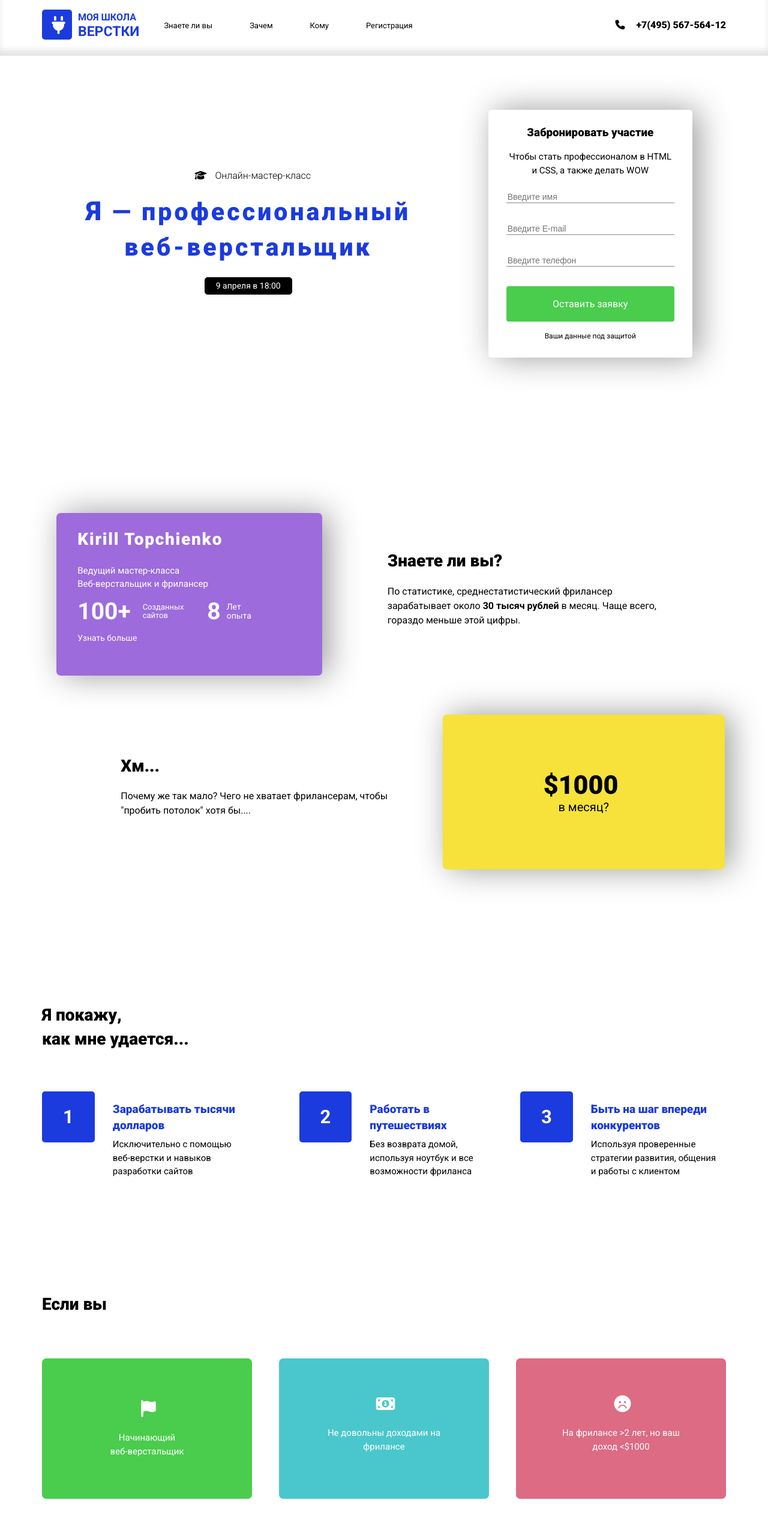
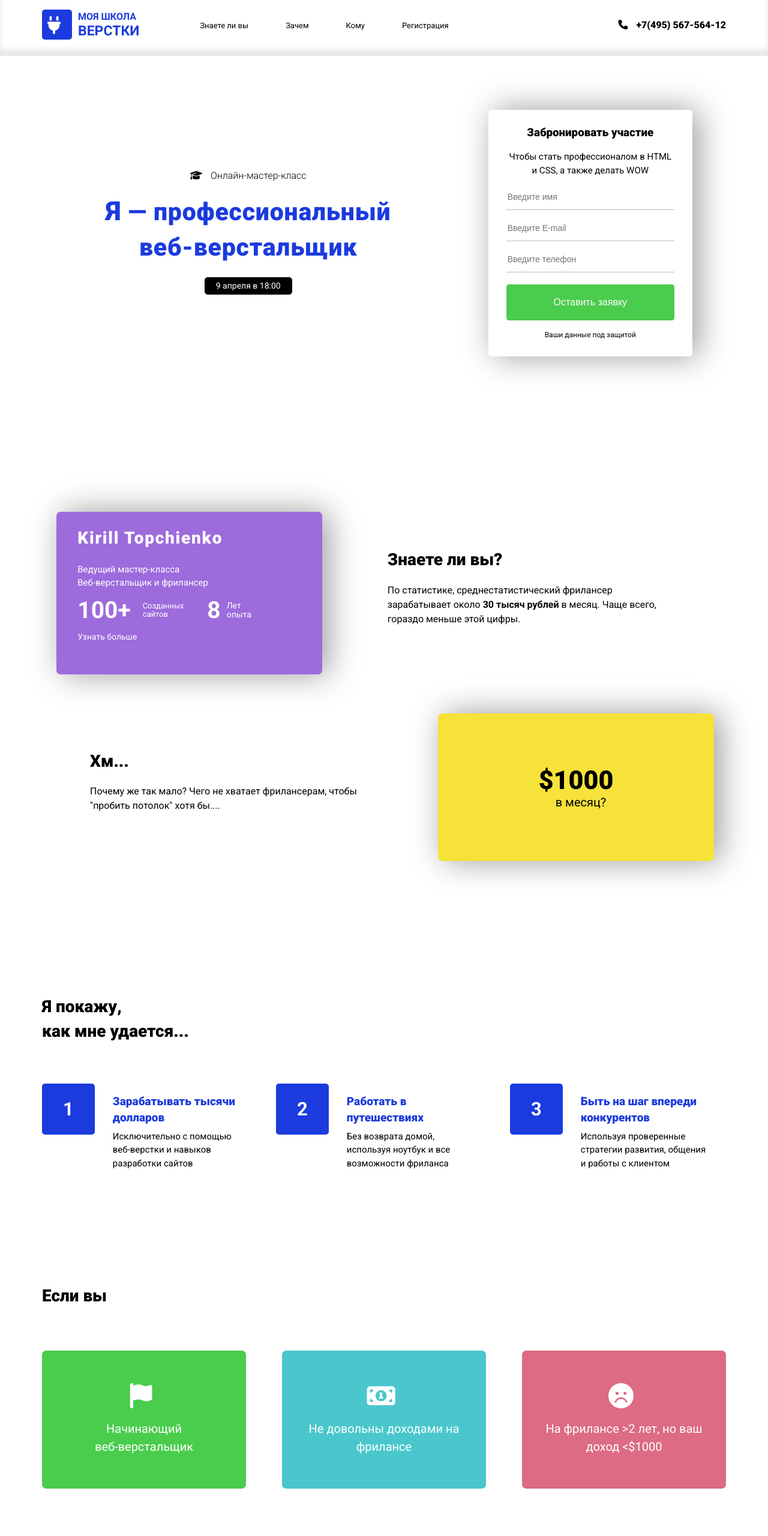
Before and after one commit to KIRGET/Big-project, a plain HTML site: page index.html in a window 1280 px wide. Shown: the top 2560 px of the page at 60% size. Drawn offline with Linux system fonts and the light colour scheme.

Commit message:
fix the file & end of project

```diff
--- a/css/style.css
+++ b/css/style.css
@@ -57,6 +57,7 @@ a {
 /*---------------------- header section ------------------------ */
 .fon {
     background:  url('../img/firs.png') no-repeat center top / cover;
+    padding: 90px 0 135px;
 }
 
 .nav {
@@ -71,21 +72,20 @@ a {
 
 }
 
-.nav__plug {
+.logo__icon {
     width: 50px;
     height: 50px;
     background: #1b3bde;
     border-radius: 5px;
     text-align: center;
-}
-
-.nav__plug {
     font-size: 30px;
     color: #fff;
     padding: 9px 0px;
 }
 
-.nav__text {
+
+
+.logo__text {
     font-size: 16px;
     font-weight: 700;
     text-transform: uppercase;
@@ -94,14 +94,18 @@ a {
     padding: 0 10px;
 }
 
-.nav__verst {
+.logo__verst {
     display: block;
     font-size: 23px;
     color: #1b3bde;
     font-weight: 700;
 }
 
-.nav__item a {
+.list {
+    margin-left: 60px;
+}
+
+.list__item a {
     color: #000;
     font-size: 13px;
     transition: 0.2s;
@@ -110,7 +114,7 @@ a {
     border-radius: 5px;
 }
 
-.nav__item a:hover {
+.list__item a:hover {
     font-size: 13px;
     font-weight: normal;
     background: #000;
@@ -123,7 +127,6 @@ a {
 }
 
 .nav__number {
-    margin-left: 5px;
     font-weight: 900;
     color: #000;
 }
@@ -138,10 +141,6 @@ a {
 }
 
 /* ---------------------------------------------- */
-
-.fon__container {
-    padding: 90px 0 135px;
-}
 
 .fon__icon {
     font-size: 16px;
@@ -161,7 +160,6 @@ a {
 
 .fon__block {
     width: 575px;
-    /* margin-left: 60px; */
     text-align: center;
 }
 
@@ -171,7 +169,7 @@ a {
 
 .fon__title {
     font-size: 41px;
-    letter-spacing: 0.1em;
+    letter-spacing: 0.02em;
     color: #1b3bde;
     padding-bottom: 19px;
 }
@@ -210,23 +208,23 @@ a {
 
 
 .form__bttn {
-    padding: 40px 0 15px;
-    border: 1px solid;
+    width: 100%;
+    font-size: 16px;
     padding: 20px;
+    border: 1px solid #4acc4d;
     border-radius: 4px;
     text-align: center;
     background: #4acc4d;
-    border:1px;
+    color: #fff;
+    outline: 0;
+    transition: 0.4s;
+    cursor: pointer;
 }
 
-.btn {
-    color: #fff;
-    transition: 0.4s;
 
-}
-
-.btn:hover {
+.form__bttn:hover {
     color: #4acc4d;
+    background-color: #fff;
 }
 
 .form__data {
@@ -235,16 +233,18 @@ a {
     text-align: center;
 }
 
-.form__box {
-    margin-bottom: 32px;
+.form__box > .form__input {
+    margin-bottom: 20px;
 }
+
 
 .form__input {
     width: 100%;
     font-size: 14px;
     color: #bdbdbd;
     border: none;
-    border-bottom: 2px solid;
+    padding-bottom: 13px;
+    border-bottom: 1px solid;
     outline: none;
     transition: 0.3s;
     cursor: pointer;
@@ -253,8 +253,10 @@ a {
 .form__input:focus {
     font-size: 14px;
     color: #000;
-    border-bottom: 2px solid #000;
+    border-bottom: 1px solid #000;
 }
+
+.form__input:focus::-webkit-input-placeholder {color:#000;}
 
 /*---------------------- /header section ------------------------ */
 
@@ -341,12 +343,16 @@ a {
 }
 
 .money {
-    width: 470px;
-    padding: 40px 66px 40px 50px;
+    width: 460px;
+    height: 265px
+    flex-direction: column;
+    align-items: center;
+    justify-content: center;
     background: #f6e23a;
     border-radius: 7px;
     color: #fff;
     box-shadow: 10px 0px 53px rgba(0,0,0,0.4);
+
 }
 
 .money__item {
@@ -366,32 +372,30 @@ a {
     padding-left: 16px;
 }
 
-.question__second {
-    width: 661px;
-    padding: 66px 22px 0px 129px;
-}
+/* .question__second {
+width: 661px;
+padding: 66px 22px 0px 129px;
+} */
 
 /* ------------------------------------------------------- */
 
-.show__fon {
+.show  {
     background:  url('../img/firs.png') no-repeat center top / cover;
+    padding: 102px 0 100px;
 }
 
-.show__container{
-    padding: 102px 0 100px;
-}
 
 /* ------------------------------------------ */
 
 .can__title {
     width: 270px;
     font-size: 28px;
-    padding-bottom: 66px;
+    margin-bottom: 66px;
     white-space: pre-line;
 }
 
 .can__item {
-    width: 370px;
+    width: 360px;
 }
 
 .can__select {
@@ -414,137 +418,72 @@ a {
     padding: 16px 23px 0 30px;
 }
 
-/* --------------------------------------------- */
-
-.work {
-    width: 310px
-}
-
-.work__select {
-    display: inline-block;
-    font-size: 31px;
-    font-weight: 700;
-    color: #fff;
-    padding: 24px 35px;
-    background: #1b3bde;
-    border-radius: 5px;
-}
-
-.work__travel {
-    font-size: 19px;
-    color: #1b3bde;
-    padding-bottom: 6px;
-}
-
-.work__money {
-    padding: 16px 19px 0 30px;
-}
-
-/* ------------------------------------------------ */
-
-.step {
-    width: 343px;
-}
-
-.step__select {
-    display: inline-block;
-    font-size: 31px;
-    font-weight: 700;
-    color: #fff;
-    padding: 24px 35px;
-    background: #1b3bde;
-    border-radius: 5px;
-}
-
-.step__text {
-    font-size: 19px;
-    color: #1b3bde;
-    padding-bottom: 6px;
-}
-
-.step__next {
-    padding: 16px 5px 0 30px;
-}
 
 /* ------------------------------------------------- */
-.if__container {
-    font-size: 28px;
+.if {
     padding: 90px 0 102px 0;
 }
 
-.biginner {
-    width: 350px;
-    padding: 68px 112px;
+.if__title {
+    font-size: 28px;
+    margin-bottom: 70px;
+}
+
+.you-item > div {
+    font-size: 42px;
+    margin-bottom: 19px;
+}
+
+.you-item {
+    width: 340px;
+    height: 230px;
+    flex-direction: column;
+    align-items: center;
+    justify-content: center;
+    text-align: center;
     color: #fff;
-    text-align: center;
     border-radius: 7px;
     background: #4acc4d;
     transition: 0.2s;
 }
 
-.biginner:hover {
-    box-shadow: 10px 0px 53px rgba(0,0,0,0.3);
+.you-item:hover {
+    box-shadow: 0px -2px 21px 9px rgba(0, 0, 0, 0.3);
 }
 
-.biginer__text {
-    padding: 20px 0 0px;
-}
-
-.if__title {
-    padding-bottom: 70px;
+.you-item__text {
+    font-size: 20px;
+    padding: 0 86px;
 }
 
 /* -------------------------------------------------- */
 
-.finance {
-    width: 350px;
-    padding: 60px 79px;
-    color: #fff;
-    text-align: center;
-    border-radius: 7px;
+.you-item__blue {
     background: #4ac7cc;
-    transition: 0.2s;
 }
 
-.finance:hover {
-    box-shadow: 10px 0px 53px rgba(0,0,0,0.3);
-}
-
-.finance__text {
-    padding: 20px 0 0px;
+.you-item__finance {
+    font-size: 20px;
 }
 
 
 /* ---------------------------------------------------- */
 
-.freelance {
-    width: 350px;
-    padding: 60px 69px;
-    color: #fff;
-    text-align: center;
-    border-radius: 7px;
+.you-item__red {
     background: #dc6b83;
-    transition: 0.2s;
 }
 
-.freelance:hover {
-    box-shadow: 10px 0px 53px rgba(0,0,0,0.3);
-}
+.you-item__freelance {
+    font-size: 20px;
+    padding: 0 26px;
 
-
-
-.freelance__text {
-    padding: 20px 0 0px;
 }
 
 /* ------------------------------------------------------ */
 
 .order__fon {
     background:  url('../img/second-bg.png') no-repeat center top / cover;
-}
-
-.order__container {
-    padding: 90px 0 118px 0;
+    padding: 90px 0 118px;
 }
 
 .order-block {
@@ -552,13 +491,16 @@ a {
     color: #fff;
 }
 
-.far,
-.fas {
+.far {
     padding: 0 10px 0 15px;
 }
 
+.fas {
+    margin-right: 10px;
+}
+
 .order_icon {
-    padding: 105px 0 34px;
+    padding: 122px 0 34px;
 }
 
 .order__title {
@@ -570,3 +512,7 @@ a {
     display: -webkit-inline-box;
     padding: 23px 0 0 42px;
 }
+
+.order__y {
+    margin-left: 28px;
+}
--- a/index.html
+++ b/index.html
@@ -35,24 +35,26 @@
 
     <header class="header" id="header">
         <div class="nav">
-            <div class="container nav__container d-flex justify-content-between">
-                <div class="nav__plug"><i class="fas fa-plug"></i></div>
-                <p class="nav__text">Моя школа <span class="nav__verst">верстки</span></p>
-                <!----------------------------------------------------------->
-                <ul class="nav__list d-flex">
-                    <li class="nav__item"><a href="#">Знаете ли вы</a></li>
-                    <li class="nav__item"><a href="#">Зачем</a></li>
-                    <li class="nav__item"><a href="#">Кому</a></li>
-                    <li class="nav__item"><a href="#">Регистрация</a></li>
+            <div class="container nav__container d-flex justify-content-flex-start">
+                <div class="logo d-flex">
+                    <div class="logo__icon"><i class="fas fa-plug"></i></div>
+                    <p class="logo__text">Моя школа <span class="logo__verst">верстки</span></p>
+                </div>
+                <!------------------------- nav ------------------------------->
+                <ul class="list d-flex">
+                    <li class="list__item"><a href="#">Знаете ли вы</a></li>
+                    <li class="list__item"><a href="#">Зачем</a></li>
+                    <li class="list__item"><a href="#">Кому</a></li>
+                    <li class="list__item"><a href="#">Регистрация</a></li>
                 </ul>
-                <!----------------------------------------------------------->
+                <!------------------------ phone ------------------------------>
                 <div class="nav__phone">
-                    <i class="fas fa-phone"></i>
-                    <a class="nav__number" href="tel:+756756412">+7(495) 567-564-12</a>
+                    <a class="nav__number" href="tel:+756756412"><i class="fas fa-phone"></i>
+                        +7(495) 567-564-12</a>
                     </div>
                 </div>
             </div>
-        <!-- ------------------------------------------------------------------>
+            <!-- ------------------------- offer ------------------------------>
             <div class="fon">
                 <div class="container fon__container d-flex justify-content-around">
                     <div class="fon__block">
@@ -70,26 +72,16 @@
 
                         <div class="form__box">
                             <input class="form__input" placeholder="Введите имя">
-                    </div>
-
-                    <div class="form__box">
                             <input class="form__input" placeholder="Введите E-mail">
-                    </div>
-
-                    <div class="form__box">
                             <input class="form__input" placeholder="Введите телефон">
                         </div>
-
-                    <div class="form__bttn">
-                        <a href="url" class="btn">Оставить заявку</a>
-                    </div>
+                        <button formaction="handler.php" type="button" class="form__bttn">Оставить заявку</button>
                         <p class="form__data">Ваши данные под защитой</p>
-
                     </form>
                 </div>
             </div>
         </header>
-    <!------------------------------------------------------------------------->
+        <!------------------------- speaker ----------------------------------->
 
         <section class="know" id="know">
             <div class="container know__container">
@@ -115,27 +107,26 @@
                             <p class="question__text">По статистике, среднестатистический фрилансер зарабатывает около <span class="rubl">30 тысяч рублей</span> в месяц. Чаще всего, гораздо меньше этой цифры.</p>
                         </div>
                     </div>
-                <!-- ---------------------------------------------------------->
+                    <!-- ----------------- ???????????? ----------------------->
 
-                <div class="question-main d-flex justify-content-around ">
-                    <div class="question__second">
+                    <div class="amount d-flex justify-content-around ">
+                        <div class="question">
                             <h2 class="question__title">Хм...</h2>
                             <p class="question__text">Почему же так мало? Чего не хватает фрилансерам, чтобы "пробить потолок" хотя бы....</p>
                         </div>
 
-                    <div class="money">
+                        <div class="money d-flex">
                             <div class="money__item">$1000 <span class="money__month">в месяц?</span></div>
                         </div>
                     </div>
                 </div>
             </section>
-      <!----------------------------------------------------------------------->
+            <!------------------------------ i show you ----------------------->
             <section class="show" id="show">
-          <div class="show__fon">
                 <div class="container show__container">
                     <h3 class="can__title">Я покажу,
                         как мне удается...</h3>
-   <!-------------------------------------------------------------------------->
+                        <!----------------------------------------------------->
                         <div class="can d-flex justify-content-between">
                             <div class="can__item d-flex">
                                 <div class="can__one">
@@ -146,71 +137,62 @@
                                     <p class="can__help">Исключительно с помощью веб-верстки и навыков разработки сайтов</p>
                                 </div>
                             </div>
-   <!-------------------------------------------------------------------------->
+                            <!------------------------------------------------->
 
-                          <div class="work d-flex">
-                              <div class="work__can">
-                                  <div class="work__select">2</div>
+                            <div class="can__item d-flex">
+                                <div class="can__one">
+                                    <div class="can__select">2</div>
                                 </div>
-                              <div class="work__money">
-                                  <h5 class="work__travel">Работать
-                                       в путешествиях </h5>
-                                  <p class="work__mac">Без возврата домой, используя ноутбук и все возможности фриланса</p>
+                                <div class="can__money">
+                                    <h5 class="can__text">Работать в путешествиях </h5>
+                                    <p class="can__help">Без возврата домой, используя ноутбук и все возможности фриланса</p>
                                 </div>
                             </div>
-   <!-------------------------------------------------------------------------->
+                            <!------------------------------------------------->
 
-                          <div class="step d-flex">
-                              <div class="step__one">
-                                  <div class="step__select">3</div>
+                            <div class="can__item d-flex">
+                                <div class="can__one">
+                                    <div class="can__select">3</div>
                                 </div>
-                              <div class="step__next">
-                                  <h5 class="step__text">Быть на шаг впереди конкурентов</h5>
-                                  <p class="step__strategy">Используя проверенные стратегии развития, общения и работы с клиентом</p>
-                              </div>
+                                <div class="can__money">
+                                    <h5 class="can__text">Быть на шаг впереди конкурентов </h5>
+                                    <p class="can__help">Используя проверенные стратегии развития, общения и работы с клиентом</p>
                                 </div>
                             </div>
                         </div>
                     </div>
                 </section>
-   <!-------------------------------------------------------------------------->
+                <!---------------------- features ----------------------------->
 
                 <section class="if" id="if">
                     <div class="container if__container">
                         <h4 class="if__title">Если вы</h4>
                         <div class="you d-flex justify-content-between">
 
-               <div class="biginner">
-                   <div class="biginer__icon">
-                       <i class="fas fa-flag"></i>
-                       <p class="biginer__text">Начинающий веб-верстальщик</p>
+                            <div class="you-item d-flex">
+                                <div class="fas fa-flag"></div>
+                                <p class="you-item__text">Начинающий веб-верстальщик</p>
                             </div>
 
+                            <!------------------------------------------------->
+                            <div class="you-item you-item__blue d-flex">
+                                <div class="fas fa-money-bill-alt"></div>
+                                <p class="you-item__finance">Не довольны доходами на фрилансе</p>
                             </div>
-
-               <!--------------------------------------------------------------->
-               <div class="finance">
-                   <div class="finance__icon">
-                       <i class="fas fa-money-bill-alt"></i>
-                       <p class="finance__text">Не довольны доходами на фрилансе</p>
-                   </div>
-               </div>
-        <!--------------------------------------------------------------------->
-               <div class="freelance">
-                   <div class="freelance__icon">
-                       <i class="fas fa-frown"></i>
-                       <p class="freelance__text">На фрилансе &gt;2 лет, но ваш доход &lt;$1000</p>
-                   </div>
+                            <!------------------------------------------------->
+                            <div class=" you-item you-item__red d-flex">
+                                <div class="fas fa-frown"></div>
+                                <p class="you-item__freelance">На фрилансе &gt;2 лет, но ваш доход &lt;$1000</p>
                             </div>
                         </div>
                     </div>
                 </section>
-<!----------------------------------------------------------------------------->
+                <!------------------------------------------------------------->
 
                 <section class="order" id="order">
                     <div class="order__fon">
                         <div class="container order__container d-flex justify-content-around">
-            <!------------------------------------------->
+                            <!-----------------master class ------------------->
                             <div class="order-block">
                                 <div class="order_icon"><i class="fas fa-graduation-cap"></i>
                                     Онлайн-мастер-класс
@@ -221,7 +203,7 @@
                                     <div class="order__y"><i class="fas fa-users"></i>Всего 40 мест</div>
                                 </div>
                             </div>
-            <!-- ------------------------------------------------------->
+                            <!-- ----------------form reg 2 ------------------->
 
                             <form class="form" action="url">
                                 <h3 class="form__title">Забронировать участие</h3>
@@ -246,34 +228,29 @@
                                 <p class="form__data">Ваши данные под защитой</p>
 
                             </form>
-            <!-- ---------------------------------------->
+                            <!-- ---------------------------------------------->
                         </div>
                     </div>
                 </section>
-<!----------------------------------------------------------------------------->
+                <!------------------------------ footer ----------------------->
 
                 <footer class="footer" id="footer">
                     <div class="nav">
                         <div class="container nav__container d-flex justify-content-between">
-                <div class="nav__plug"><i class="fas fa-plug"></i></div>
-                <p class="nav__text">Моя школа <span class="nav__verst">верстки</span></p>
-                <!--------------------------------------------------------->
+                            <div class="logo d-flex">
+                                <div class="logo__icon"><i class="fas fa-plug"></i></div>
+                                <p class="logo__text">Моя школа <span class="logo__verst">верстки</span></p>
+                            </div>
+                            <!------------------------------------------------->
                             <ul class="nav__list d-flex">
                                 <li class="nav__low">Все права защищены</li>
                             </ul>
-                <!----------------------------------------------------------->
+                            <!------------------------------------------------->
                             <div class="nav__phone">
-                    <i class="fas fa-phone"></i>
-                    <a class="nav__number" href="tel:+756756412">+7(495) 567-564-12</a>
+                                <a class="nav__number" href="tel:+756756412"><i class="fas fa-phone">     </i>+7(495) 567-564-12</a>
                             </div>
                         </div>
                     </div>
                 </footer>
-
-
-
-
-
-
             </body>
             </html>
```
Lines whose indentation alone changed are shown as unchanged.
